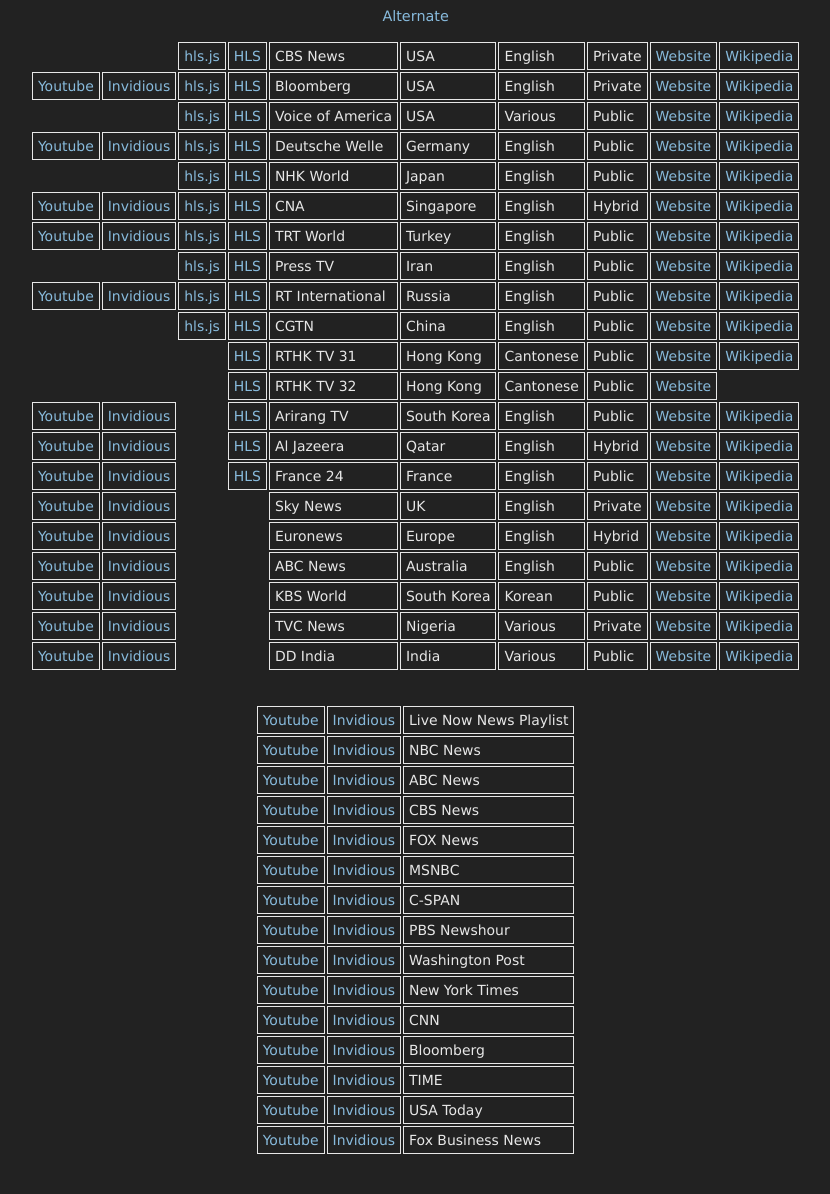
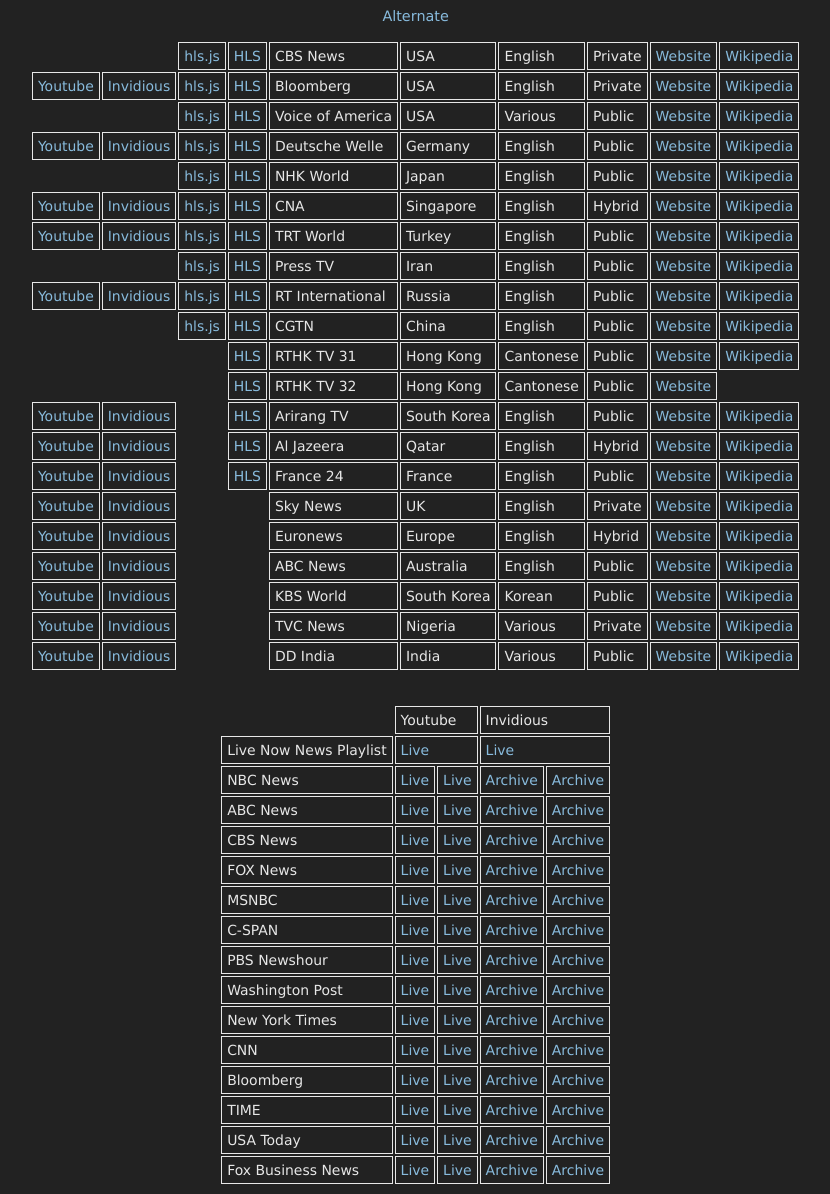
Before and after one commit to danburd/danburd.github.io, a Jekyll site: the page tvnews.html, which Jekyll copies as it is, in a window 1280 px wide. Shown: the whole page, without its empty margins (226-1056 px from the left). Built offline with Jekyll 4.4.1, drawn with Linux system fonts in a browser that asks for light colours; before the commit the page ends 1164 px from its top, so only the background shows below that.

Commit message:
Update tvnews.html

```diff
--- a/tvnews.html
+++ b/tvnews.html
@@ -281,85 +281,112 @@
 <br>
 <table>
   <tr>
-    <td><a href="https://www.youtube.com/playlist?list=PL3ZQ5CpNulQmA2Tegc98c0XXJTzuKb0wS">Youtube</a></td>
-    <td><a href="https://invidio.us/playlist?list=PL3ZQ5CpNulQmA2Tegc98c0XXJTzuKb0wS">Invidious</a></td>
+    <td></td>
+    <td colspan="2">Youtube</td>
+    <td colspan="2">Invidious</td>
+  <tr>
     <td>Live Now News Playlist</a></td>
+    <td colspan="2"><a href="https://www.youtube.com/playlist?list=PL3ZQ5CpNulQmA2Tegc98c0XXJTzuKb0wS">Live</a></td>
+    <td colspan="2"><a href="https://invidio.us/playlist?list=PL3ZQ5CpNulQmA2Tegc98c0XXJTzuKb0wS">Live</a></td>
   </tr>
   <tr>
-    <td><a href="https://www.youtube.com/c/NBCNews/live">Youtube</a></td>
-    <td><a href="https://invidio.us/channel/UCeY0bbntWzzVIaj2z3QigXg/live">Invidious</a></td>
     <td>NBC News</td>
+    <td><a href="https://www.youtube.com/c/NBCNews/live">Live</a></td>
+    <td><a href="https://invidio.us/channel/UCeY0bbntWzzVIaj2z3QigXg/live">Live</a></td>
+    <td><a href="https://www.youtube.com/c/NBCNews">Archive</a></td>
+    <td><a href="https://invidio.us/channel/UCeY0bbntWzzVIaj2z3QigXg">Archive</a></td>
   </tr>
   <tr>
-    <td><a href="https://www.youtube.com/c/ABCNews/live">Youtube</a></td>
-    <td><a href="https://invidio.us/channel/UCBi2mrWuNuyYy4gbM6fU18Q/live">Invidious</a></td>
     <td>ABC News</td>
+    <td><a href="https://www.youtube.com/c/ABCNews/live">Live</a></td>
+    <td><a href="https://invidio.us/channel/UCBi2mrWuNuyYy4gbM6fU18Q/live">Live</a></td>
+    <td><a href="https://www.youtube.com/c/ABCNews">Archive</a></td>
+    <td><a href="https://invidio.us/channel/UCBi2mrWuNuyYy4gbM6fU18Q">Archive</a></td>
   </tr>
   <tr>
-    <td><a href="https://www.youtube.com/c/CBSNews/live">Youtube</a></td>
-    <td><a href="https://invidio.us/channel/UC8p1vwvWtl6T73JiExfWs1g/live">Invidious</a></td>
     <td>CBS News</td>
+    <td><a href="https://www.youtube.com/c/CBSNews/live">Live</a></td>
+    <td><a href="https://invidio.us/channel/UC8p1vwvWtl6T73JiExfWs1g/live">Live</a></td>
+    <td><a href="https://www.youtube.com/c/CBSNews">Archive</a></td>
+    <td><a href="https://invidio.us/channel/UC8p1vwvWtl6T73JiExfWs1g">Archive</a></td>
   </tr>
   <tr>
-    <td><a href="https://www.youtube.com/c/FOXNews/live">Youtube</a></td>
-    <td><a href="https://invidio.us/channel/UCXIJgqnII2ZOINSWNOGFThA/live">Invidious</a></td>
     <td>FOX News</td>
+    <td><a href="https://www.youtube.com/c/FOXNews/live">Live</a></td>
+    <td><a href="https://invidio.us/channel/UCXIJgqnII2ZOINSWNOGFThA/live">Live</a></td>
+    <td><a href="https://www.youtube.com/c/FOXNews">Archive</a></td>
+    <td><a href="https://invidio.us/channel/UCXIJgqnII2ZOINSWNOGFThA">Archive</a></td>
   </tr>
   <tr>
-    <td><a href="https://www.youtube.com/c/msnbc/live">Youtube</a></td>
-    <td><a href="https://invidio.us/channel/UCaXkIU1QidjPwiAYu6GcHjg/live">Invidious</a></td>
     <td>MSNBC</td>
+    <td><a href="https://www.youtube.com/c/msnbc/live">Live</a></td>
+    <td><a href="https://invidio.us/channel/UCaXkIU1QidjPwiAYu6GcHjg/live">Live</a></td>
+    <td><a href="https://www.youtube.com/c/msnbc">Archive</a></td>
+    <td><a href="https://invidio.us/channel/UCaXkIU1QidjPwiAYu6GcHjg">Archive</a></td>
   </tr>
   <tr>
-    <td><a href="https://www.youtube.com/c/cspan/live">Youtube</a></td>
-    <td><a href="https://invidio.us/channel/UCb--64Gl51jIEVE-GLDAVTg/live">Invidious</a></td>
     <td>C-SPAN</td>
+    <td><a href="https://www.youtube.com/c/cspan/live">Live</a></td>
+    <td><a href="https://invidio.us/channel/UCb--64Gl51jIEVE-GLDAVTg/live">Live</a></td>
+    <td><a href="https://www.youtube.com/c/cspan">Archive</a></td>
+    <td><a href="https://invidio.us/channel/UCb--64Gl51jIEVE-GLDAVTg">Archive</a></td>
   </tr>
   <tr>
-    <td><a href="https://www.youtube.com/c/PBSNewshour/live">Youtube</a></td>
-    <td><a href="https://invidio.us/channel/UC6ZFN9Tx6xh-skXCuRHCDpQ/live">Invidious</a></td>
     <td>PBS Newshour</td>
+    <td><a href="https://www.youtube.com/c/PBSNewshour/live">Live</a></td>
+    <td><a href="https://invidio.us/channel/UC6ZFN9Tx6xh-skXCuRHCDpQ/live">Live</a></td>
+    <td><a href="https://www.youtube.com/c/PBSNewshour">Archive</a></td>
+    <td><a href="https://invidio.us/channel/UC6ZFN9Tx6xh-skXCuRHCDpQ">Archive</a></td>
   </tr>
   <tr>
-    <td><a href="https://www.youtube.com/c/washingtonpost/live">Youtube</a></td>
-    <td><a href="https://invidio.us/channel/UCHd62-u_v4DvJ8TCFtpi4GA/live">Invidious</a></td>
     <td>Washington Post</td>
+    <td><a href="https://www.youtube.com/c/washingtonpost/live">Live</a></td>
+    <td><a href="https://invidio.us/channel/UCHd62-u_v4DvJ8TCFtpi4GA/live">Live</a></td>
+    <td><a href="https://www.youtube.com/c/washingtonpost">Archive</a></td>
+    <td><a href="https://invidio.us/channel/UCHd62-u_v4DvJ8TCFtpi4GA">Archive</a></td>
   </tr>
   <tr>
-    <td><a href="https://www.youtube.com/channel/UCqnbDFdCpuN8CMEg0VuEBqA/live">Youtube</a></td>
-    <td><a href="https://invidio.us/channel/UCqnbDFdCpuN8CMEg0VuEBqA/live">Invidious</a></td>
     <td>New York Times</td>
+    <td><a href="https://www.youtube.com/channel/UCqnbDFdCpuN8CMEg0VuEBqA/live">Live</a></td>
+    <td><a href="https://invidio.us/channel/UCqnbDFdCpuN8CMEg0VuEBqA/live">Live</a></td>
+    <td><a href="https://www.youtube.com/channel/UCqnbDFdCpuN8CMEg0VuEBqA">Archive</a></td>
+    <td><a href="https://invidio.us/channel/UCqnbDFdCpuN8CMEg0VuEBqA">Archive</a></td>
   </tr>
   <tr>
-    <td><a href="https://www.youtube.com/channel/UCupvZG-5ko_eiXAupbDfxWw/live">Youtube</a></td>
-    <td><a href="https://invidio.us/channel/UCupvZG-5ko_eiXAupbDfxWw/live">Invidious</a></td>
     <td>CNN</td>
+    <td><a href="https://www.youtube.com/channel/UCupvZG-5ko_eiXAupbDfxWw/live">Live</a></td>
+    <td><a href="https://invidio.us/channel/UCupvZG-5ko_eiXAupbDfxWw/live">Live</a></td>
+    <td><a href="https://www.youtube.com/channel/UCupvZG-5ko_eiXAupbDfxWw">Archive</a></td>
+    <td><a href="https://invidio.us/channel/UCupvZG-5ko_eiXAupbDfxWw">Archive</a></td>
   </tr>
   <tr>
-    <td><a href="https://www.youtube.com/channel/UCUMZ7gohGI9HcU9VNsr2FJQ/live">Youtube</a></td>
-    <td><a href="https://invidio.us/channel/UCUMZ7gohGI9HcU9VNsr2FJQ/live">Invidious</a></td>
     <td>Bloomberg</td>
+    <td><a href="https://www.youtube.com/channel/UCUMZ7gohGI9HcU9VNsr2FJQ/live">Live</a></td>
+    <td><a href="https://invidio.us/channel/UCUMZ7gohGI9HcU9VNsr2FJQ/live">Live</a></td>
+    <td><a href="https://www.youtube.com/channel/UCUMZ7gohGI9HcU9VNsr2FJQ">Archive</a></td>
+    <td><a href="https://invidio.us/channel/UCUMZ7gohGI9HcU9VNsr2FJQ">Archive</a></td>
   </tr>
   <tr>
-    <td><a href="https://www.youtube.com/channel/UC8Su5vZCXWRag13H53zWVwA/live">Youtube</a></td>
-    <td><a href="https://invidio.us/channel/UC8Su5vZCXWRag13H53zWVwA/live">Invidious</a></td>
     <td>TIME</td>
+    <td><a href="https://www.youtube.com/channel/UC8Su5vZCXWRag13H53zWVwA/live">Live</a></td>
+    <td><a href="https://invidio.us/channel/UC8Su5vZCXWRag13H53zWVwA/live">Live</a></td>
+    <td><a href="https://www.youtube.com/channel/UC8Su5vZCXWRag13H53zWVwA">Archive</a></td>
+    <td><a href="https://invidio.us/channel/UC8Su5vZCXWRag13H53zWVwA">Archive</a></td>
   </tr>
   <tr>
-    <td><a href="https://www.youtube.com/channel/UCP6HGa63sBC7-KHtkme-p-g/live">Youtube</a></td>
-    <td><a href="https://invidio.us/channel/UCP6HGa63sBC7-KHtkme-p-g/live">Invidious</a></td>
     <td>USA Today</td>
+    <td><a href="https://www.youtube.com/channel/UCP6HGa63sBC7-KHtkme-p-g/live">Live</a></td>
+    <td><a href="https://invidio.us/channel/UCP6HGa63sBC7-KHtkme-p-g/live">Live</a></td>
+    <td><a href="https://www.youtube.com/channel/UCP6HGa63sBC7-KHtkme-p-g">Archive</a></td>
+    <td><a href="https://invidio.us/channel/UCP6HGa63sBC7-KHtkme-p-g">Archive</a></td>
   </tr>
   <tr>
-    <td><a href="https://www.youtube.com/channel/UCCXoCcu9Rp7NPbTzIvogpZg/live">Youtube</a></td>
-    <td><a href="https://invidio.us/channel/UCCXoCcu9Rp7NPbTzIvogpZg/live">Invidious</a></td>
     <td>Fox Business News</td>
-  </tr><!--
-  <tr>
-    <td><a href="">Youtube</a></td>
-    <td><a href="">Invidious</a></td>
-    <td></td>
-  </tr>-->
+    <td><a href="https://www.youtube.com/channel/UCCXoCcu9Rp7NPbTzIvogpZg/live">Live</a></td>
+    <td><a href="https://invidio.us/channel/UCCXoCcu9Rp7NPbTzIvogpZg/live">Live</a></td>
+    <td><a href="https://www.youtube.com/channel/UCCXoCcu9Rp7NPbTzIvogpZg">Archive</a></td>
+    <td><a href="https://invidio.us/channel/UCCXoCcu9Rp7NPbTzIvogpZg">Archive</a></td>
+  </tr>
 </table>
 
 </body>
```
